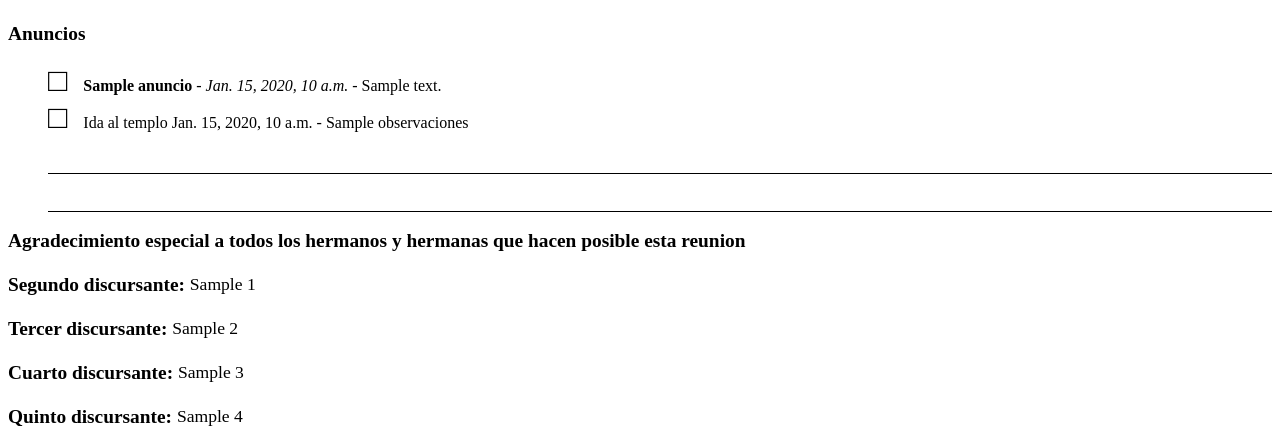
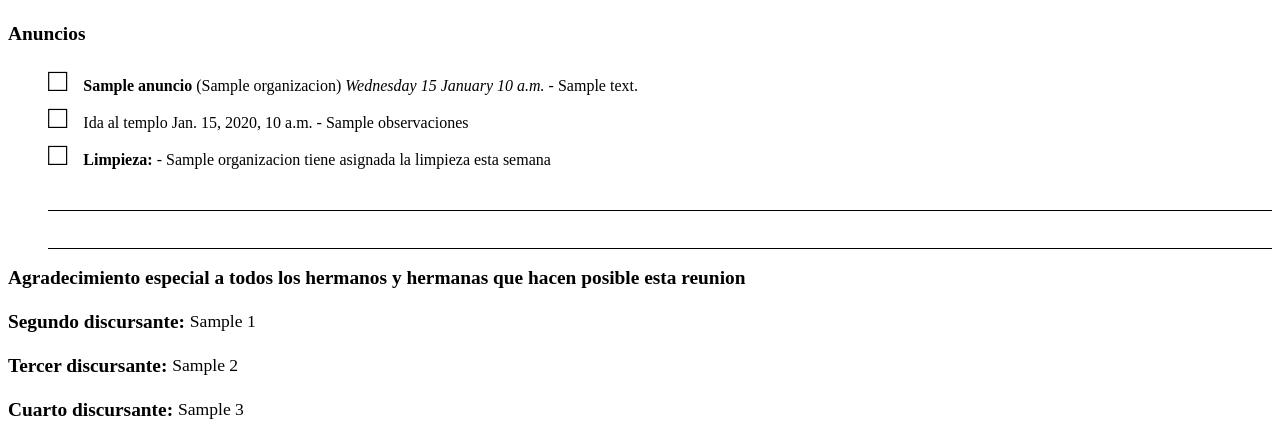
Before and after one commit to wilsoft-gt/agendas-obispado, a Django app: template api/templates/api/agenda.html in a window 1280 px wide. Shown: the part 961-1387 px from the top of the page. Run offline with Django 3.2, Linux system fonts and the light colour scheme; the template is opened without the code that fills it: most values are stand-ins (such as "Sample title", 1, 10 or a date in 2020).

Commit message:
Ajuste para mostrar fechas en las actividades, modificacion de descripcion de actividad

```diff
--- a/api/models.py
+++ b/api/models.py
@@ -89,7 +89,7 @@ class Asunto(models.Model):
 	encargado = models.ForeignKey(Obispado, models.SET_NULL, blank=True, null=True)
 	agenda = models.ManyToManyField(Agenda, blank=True)
 	def __str__(self):
-		return	f"{self.titulo} - {self.organizacion}"
+		return	f"{self.fecha.strftime('%d/%m/%Y')} {self.titulo} - {self.organizacion}"
 
 class Actividad(models.Model):
 	organizacion = models.ForeignKey(Organizacion, models.SET_NULL, blank=False, null=True)
@@ -102,7 +102,7 @@ class Actividad(models.Model):
 	class Meta(object):
 		verbose_name_plural = "Actividades"
 	def __str__(self):
-		return	f"{self.titulo} - {self.organizacion}"
+		return	f"{self.fecha.strftime('%d/%m/%Y %I:%M %p')} {self.titulo} - {self.organizacion}"
 
 class Discursante(models.Model):
 	nombre = models.CharField(max_length=50)
--- a/api/templates/api/agenda.html
+++ b/api/templates/api/agenda.html
@@ -148,12 +148,18 @@
         <ul>
           {% if agenda.actividad_set.values|length > 0 %}
             {% for anuncio in agenda.actividad_set.values %}
-              <li class="with-bullet"><strong>{{anuncio.titulo}}</strong> - <i>{{anuncio.fecha}}</i> - {{anuncio.descripcion}}</li>
+              <li class="with-bullet"><strong>{{anuncio.titulo}}</strong> ({{anuncio.organizacion}}) <i>{{anuncio.fecha|date:"l j F P"}}</i> - {{anuncio.descripcion}}</li>
             {% endfor %}
           {% endif %}
           {% if agenda.templo_set.values|length > 0 %}
             {% for templo in agenda.templo_set.values %}
-              <li class="with-bullet">{{templo.fecha}} - Visita al templo. {{templo.observaciones}}</li>
+              <li class="with-bullet">{{templo.fecha|date:"l j F P"}} - Visita al templo. {{templo.observaciones}}</li>
+            {% endfor %}
+          {% endif %}
+          {% if agenda.limpieza_set.values|length > 0 %}
+            {% for limpieza in agenda.limpieza_set.all %}
+              <li class="with-bullet"><strong>Limpieza:&nbsp;</strong>- {{limpieza.organizacion}} tiene asignada la limpieza esta semana
+              </li>
             {% endfor %}
           {% endif %}
           <p><span class="divider"></span></p>
@@ -170,12 +176,18 @@
             <ul>
               {% if agenda.actividad_set.values|length > 0 %}
                 {% for anuncio in agenda.actividad_set.all %}
-                  <li class="with-bullet"><strong>{{anuncio.titulo}}</strong> - <i>{{anuncio.fecha}}</i> - {{anuncio.descripcion}}</li>
+                  <li class="with-bullet"><strong>{{anuncio.titulo}}</strong> ({{anuncio.organizacion}}) <i>{{anuncio.fecha|date:"l j F P"}}</i> - {{anuncio.descripcion}}</li>
                 {% endfor %}
               {% endif %}
               {% if agenda.templo_set.values|length > 0 %}
                 {% for templo in agenda.templo_set.all %}
                   <li class="with-bullet">Ida al templo {{templo.fecha}} - {{templo.observaciones}}</li>
+                {% endfor %}
+              {% endif %}
+              {% if agenda.limpieza_set.values|length > 0 %}
+                {% for limpieza in agenda.limpieza_set.all %}
+                  <li class="with-bullet"><strong>Limpieza:&nbsp;</strong>- {{limpieza.organizacion}} tiene asignada la limpieza esta semana
+                  </li>
                 {% endfor %}
               {% endif %}
               <p><span class="divider"></span></p>
```
